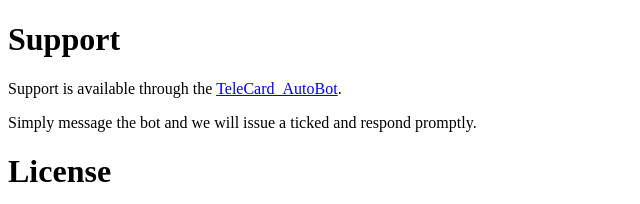
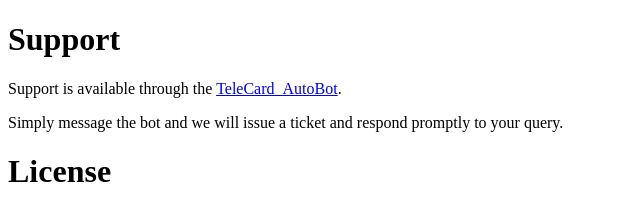
Before and after one commit to clarkedayo/telecard-docs, a Next.js app: page /support in a window 1280 px wide. Shown: the top 204 px of the page, without its empty margins (0-640 px from the left). Built offline with nearby package versions, Linux system fonts and the light colour scheme.

Commit message:
Add files via upload

```diff
--- a/components/counters.module.css
+++ b/components/counters.module.css
@@ -4,3 +4,5 @@
   padding: 2px 6px;
   margin: 12px 0 0;
 }
+
+.
--- a/pages/support.mdx
+++ b/pages/support.mdx
@@ -2,7 +2,7 @@
 
 Support is available through the [TeleCard_AutoBot](https://t.me/TeleCard_AutoBot).
 
-Simply message the bot and we will issue a ticked and respond promptly.
+Simply message the bot and we will issue a ticket and respond promptly to your query.
 
 # License
 
```
